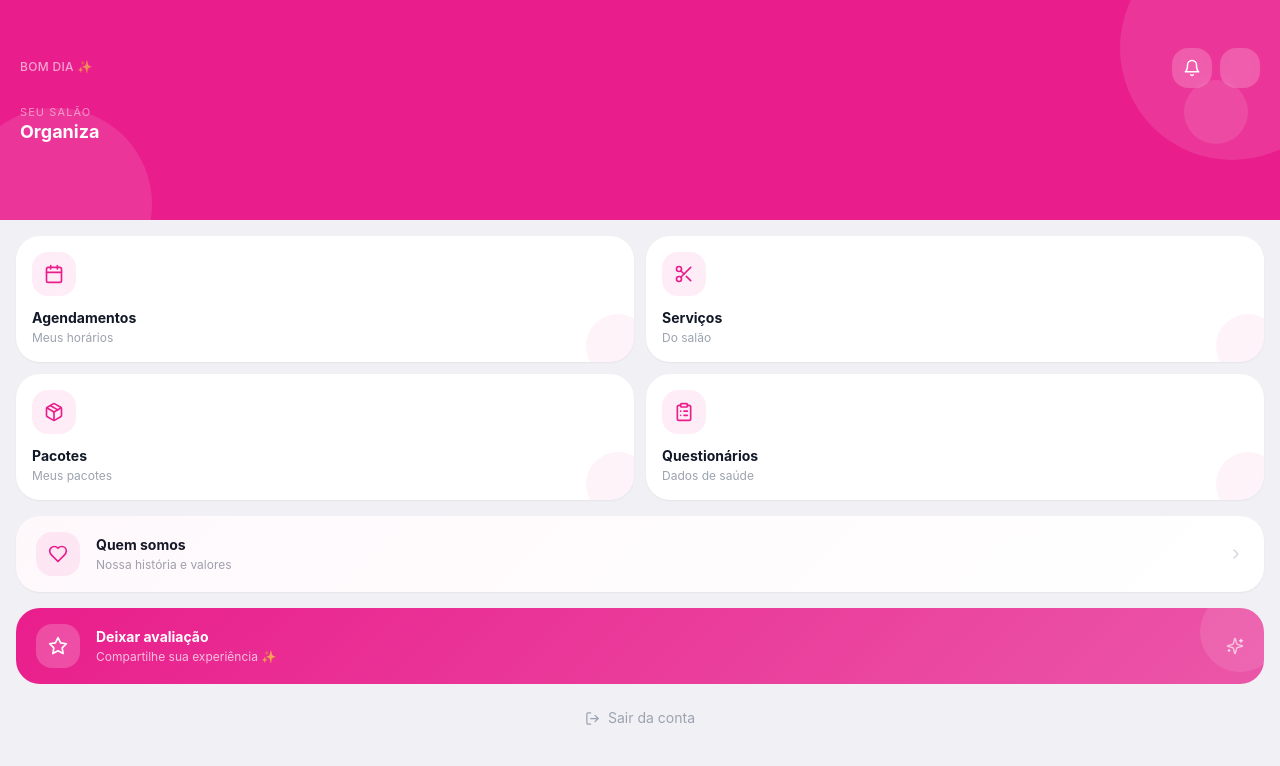
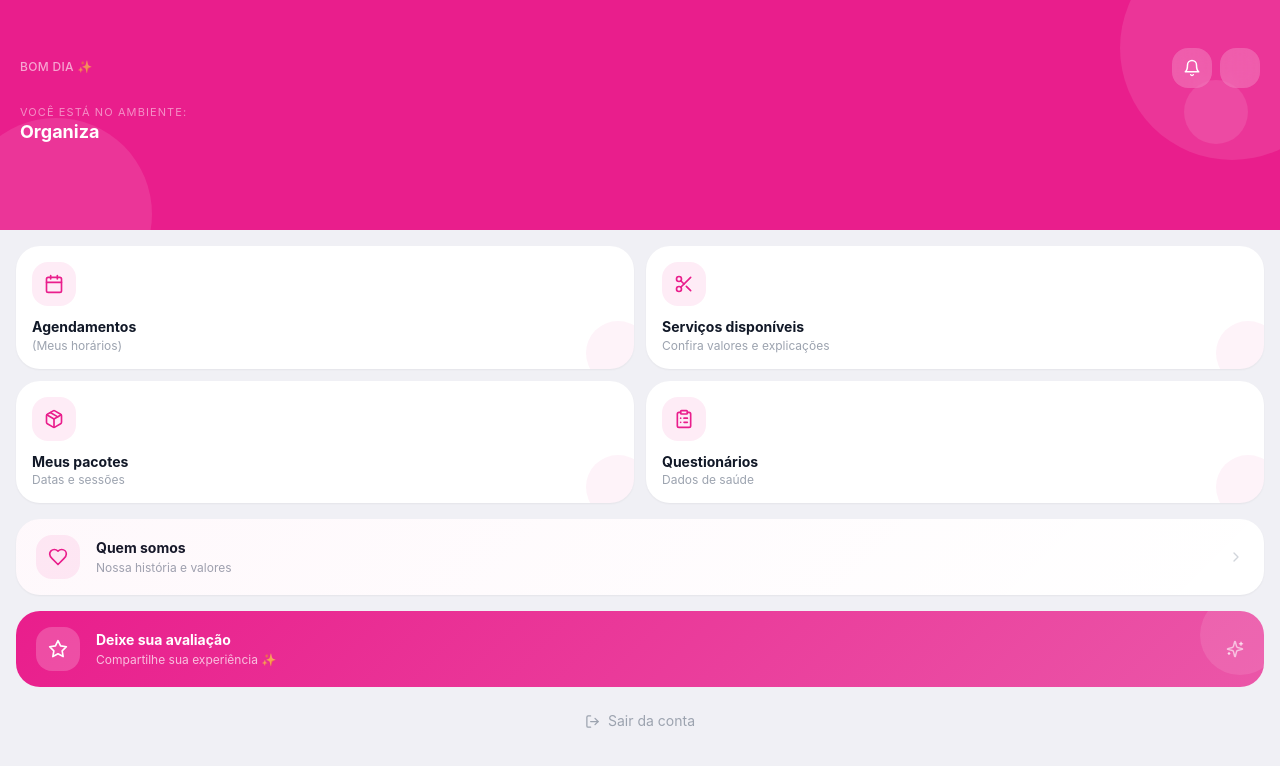
Before and after one commit to juliatedeschi7-creator/salao2.0, a Next.js app: page /cliente in a window 1280 px wide. Shown: the top 766 px of the page. Built offline with nearby package versions, Linux system fonts and the light colour scheme.

Commit message:
Atualizar o page.tsx

```diff
--- a/src/app/cliente/page.tsx
+++ b/src/app/cliente/page.tsx
@@ -56,6 +56,13 @@ export default function ClientePage() {
   const nomePrincipal = partes?.[0] || 'Organiza'
   const nomeSecundario = partes?.[1]
 
+  // configurações de visibilidade controladas pelo dono
+  const mostrarPacotes = salao?.mostrar_pacotes !== false
+  const mostrarQuestionarios = salao?.mostrar_questionarios !== false
+  const mostrarAvaliacoes = salao?.mostrar_avaliacoes !== false
+  const mostrarQuemSomos = salao?.mostrar_quem_somos !== false
+  const tituloQuemSomos = salao?.titulo_quem_somos || 'Quem somos'
+
   const proximos = agendamentos.filter(a =>
     new Date(a.data_hora) >= new Date() && a.status !== 'cancelado'
   )
@@ -66,12 +73,41 @@ export default function ClientePage() {
   const hora = new Date().getHours()
   const saudacao = hora < 12 ? 'Bom dia' : hora < 18 ? 'Boa tarde' : 'Boa noite'
 
+  // menu dinâmico baseado nas configurações do dono
   const menuItems = [
-    { icon: Calendar, label: 'Agendamentos', sub: 'Meus horários', href: '/cliente/agendamentos', badge: proximos.length > 0 ? proximos.length : null },
-    { icon: Scissors, label: 'Serviços', sub: 'Do salão', href: '/cliente/servicos', badge: null },
-    { icon: Package, label: 'Pacotes', sub: 'Meus pacotes', href: '/cliente/pacotes', badge: pacotesAtivos > 0 ? pacotesAtivos : null },
-    { icon: ClipboardList, label: 'Questionários', sub: 'Dados de saúde', href: '/cliente/anamnese', badge: null },
-  ]
+    {
+      icon: Calendar,
+      label: 'Agendamentos',
+      sub: '(Meus horários)',
+      href: '/cliente/agendamentos',
+      badge: proximos.length > 0 ? proximos.length : null,
+      sempre: true,
+    },
+    {
+      icon: Scissors,
+      label: 'Serviços disponíveis',
+      sub: 'Confira valores e explicações',
+      href: '/cliente/servicos',
+      badge: null,
+      sempre: true,
+    },
+    mostrarPacotes ? {
+      icon: Package,
+      label: 'Meus pacotes',
+      sub: 'Datas e sessões',
+      href: '/cliente/pacotes',
+      badge: pacotesAtivos > 0 ? pacotesAtivos : null,
+      sempre: false,
+    } : null,
+    mostrarQuestionarios ? {
+      icon: ClipboardList,
+      label: 'Questionários',
+      sub: 'Dados de saúde',
+      href: '/cliente/anamnese',
+      badge: null,
+      sempre: false,
+    } : null,
+  ].filter(Boolean) as any[]
 
   if (loading) return (
     <div className="min-h-screen flex items-center justify-center" style={{ backgroundColor: cor }}>
@@ -83,13 +119,12 @@ export default function ClientePage() {
     <div className="min-h-screen" style={{ backgroundColor: '#f0f0f5' }}>
 
       {/* Header imersivo */}
-      <div className="relative overflow-hidden" style={{ backgroundColor: cor, minHeight: 220 }}>
-        {/* Círculos decorativos */}
+      <div className="relative overflow-hidden" style={{ backgroundColor: cor, minHeight: 230 }}>
         <div className="absolute -top-16 -right-16 w-56 h-56 rounded-full opacity-10 bg-white" />
         <div className="absolute -bottom-20 -left-10 w-48 h-48 rounded-full opacity-10 bg-white" />
         <div className="absolute top-20 right-8 w-16 h-16 rounded-full opacity-10 bg-white" />
 
-        {/* Topo: sino + avatar */}
+        {/* Sino + avatar */}
         <div className="relative flex items-center justify-between px-5 pt-12 pb-2">
           <div>
             <p className="text-white/60 text-xs font-medium tracking-wide uppercase">
@@ -117,7 +152,9 @@ export default function ClientePage() {
 
         {/* Nome do salão */}
         <div className="relative px-5 pb-8 mt-2">
-          <p className="text-white/50 text-[11px] uppercase tracking-widest">Seu salão</p>
+          <p className="text-white/50 text-[11px] uppercase tracking-widest">
+            Você está no ambiente:
+          </p>
           <p className="text-white font-bold text-lg leading-tight">{nomePrincipal}</p>
           {nomeSecundario && (
             <p className="text-white/60 text-xs mt-0.5">{nomeSecundario}</p>
@@ -125,7 +162,7 @@ export default function ClientePage() {
         </div>
       </div>
 
-      {/* Próximo agendamento — flutuante */}
+      {/* Próximo agendamento flutuante */}
       {proximos.length > 0 && (
         <div className="px-4 -mt-5 relative z-10 mb-3">
           <button onClick={() => router.push('/cliente/agendamentos')}
@@ -150,15 +187,16 @@ export default function ClientePage() {
         </div>
       )}
 
-      <div className="px-4 flex flex-col gap-4 pb-10" style={{ marginTop: proximos.length > 0 ? 0 : -20 }}>
+      <div className="px-4 flex flex-col gap-4 pb-10"
+        style={{ marginTop: proximos.length > 0 ? 0 : -20 }}>
 
-        {/* Menu principal — 2 colunas com cards modernos */}
         {proximos.length === 0 && <div className="h-5" />}
+
+        {/* Menu principal */}
         <div className="grid grid-cols-2 gap-3">
-          {menuItems.map(({ icon: Icon, label, sub, href, badge }) => (
+          {menuItems.map(({ icon: Icon, label, sub, href, badge }: any) => (
             <button key={href} onClick={() => router.push(href)}
               className="bg-white rounded-3xl p-4 flex flex-col gap-3 active:scale-95 transition-all shadow-sm text-left relative overflow-hidden">
-              {/* Círculo decorativo */}
               <div className="absolute -bottom-4 -right-4 w-16 h-16 rounded-full opacity-5"
                 style={{ backgroundColor: cor }} />
               <div className="w-11 h-11 rounded-2xl flex items-center justify-center"
@@ -166,8 +204,8 @@ export default function ClientePage() {
                 <Icon size={20} style={{ color: cor }} />
               </div>
               <div>
-                <p className="font-bold text-gray-900 text-sm">{label}</p>
-                <p className="text-gray-400 text-xs mt-0.5">{sub}</p>
+                <p className="font-bold text-gray-900 text-sm leading-tight">{label}</p>
+                <p className="text-gray-400 text-xs mt-0.5 leading-tight">{sub}</p>
               </div>
               {badge && (
                 <div className="absolute top-3 right-3 w-6 h-6 rounded-full flex items-center justify-center text-white text-xs font-bold"
@@ -179,7 +217,8 @@ export default function ClientePage() {
           ))}
         </div>
 
-        {/* Quem somos */}
+        {/* Quem somos — controlado pelo dono */}
+        {mostrarQuemSomos && (
           <button onClick={() => router.push('/cliente/quem-somos')}
             className="bg-white rounded-3xl px-5 py-4 flex items-center gap-4 shadow-sm active:scale-[0.98] transition-all text-left relative overflow-hidden">
             <div className="absolute inset-0 opacity-[0.03]"
@@ -189,13 +228,14 @@ export default function ClientePage() {
               <Heart size={20} style={{ color: cor }} />
             </div>
             <div className="flex-1">
-            <p className="font-bold text-gray-900 text-sm">Quem somos</p>
+              <p className="font-bold text-gray-900 text-sm">{tituloQuemSomos}</p>
               <p className="text-gray-400 text-xs mt-0.5">Nossa história e valores</p>
             </div>
             <ChevronRight size={16} className="text-gray-300 shrink-0" />
           </button>
+        )}
 
-        {/* Histórico de visitas */}
+        {/* Histórico */}
         {historico.length > 0 && (
           <div>
             <div className="flex items-center justify-between mb-3">
@@ -204,7 +244,7 @@ export default function ClientePage() {
                 className="text-xs font-semibold" style={{ color: cor }}>Ver todas</button>
             </div>
             <div className="flex flex-col gap-2">
-              {historico.slice(0, 3).map(ag => (
+              {historico.slice(0, 3).map((ag: any) => (
                 <div key={ag.id} className="bg-white rounded-2xl px-4 py-3 flex items-center gap-3 shadow-sm">
                   <div className="w-9 h-9 rounded-xl flex items-center justify-center shrink-0"
                     style={{ backgroundColor: `${cor}12` }}>
@@ -227,20 +267,22 @@ export default function ClientePage() {
           </div>
         )}
 
-        {/* Avaliação */}
+        {/* Avaliação — controlada pelo dono */}
+        {mostrarAvaliacoes && (
           <button onClick={() => router.push('/cliente/avaliacoes')}
-          className="relative overflow-hidden rounded-3xl px-5 py-4 flex items-center gap-4 active:scale-[0.98] transition-all text-left text-white"
+            className="relative overflow-hidden rounded-3xl px-5 py-4 flex items-center gap-4 active:scale-[0.98] transition-all text-left"
             style={{ background: `linear-gradient(135deg, ${cor} 0%, ${cor}bb 100%)` }}>
             <div className="absolute -top-4 -right-4 w-20 h-20 rounded-full bg-white/10" />
             <div className="w-11 h-11 rounded-2xl bg-white/20 flex items-center justify-center shrink-0">
               <Star size={20} className="text-white" />
             </div>
             <div className="flex-1">
-            <p className="font-bold text-white text-sm">Deixar avaliação</p>
+              <p className="font-bold text-white text-sm">Deixe sua avaliação</p>
               <p className="text-white/70 text-xs mt-0.5">Compartilhe sua experiência ✨</p>
             </div>
             <Sparkles size={18} className="text-white/60 shrink-0" />
           </button>
+        )}
 
         <button onClick={logout}
           className="flex items-center justify-center gap-2 text-gray-400 text-sm py-2">
```
Lines whose indentation alone changed are shown as unchanged.
